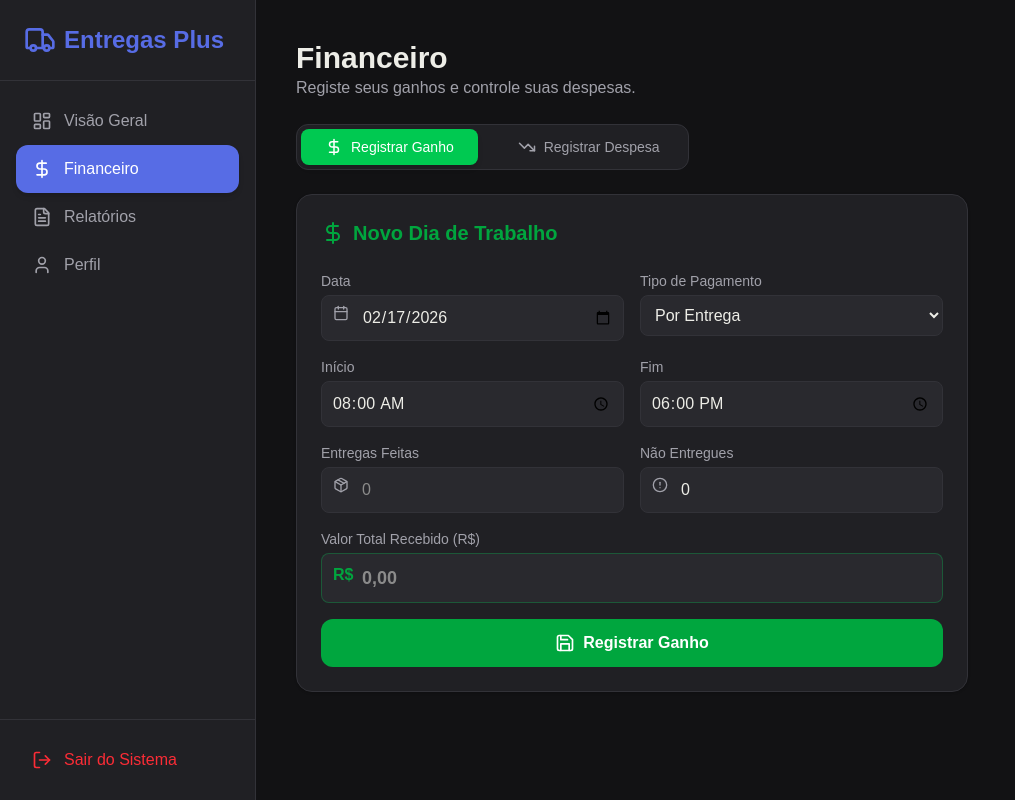
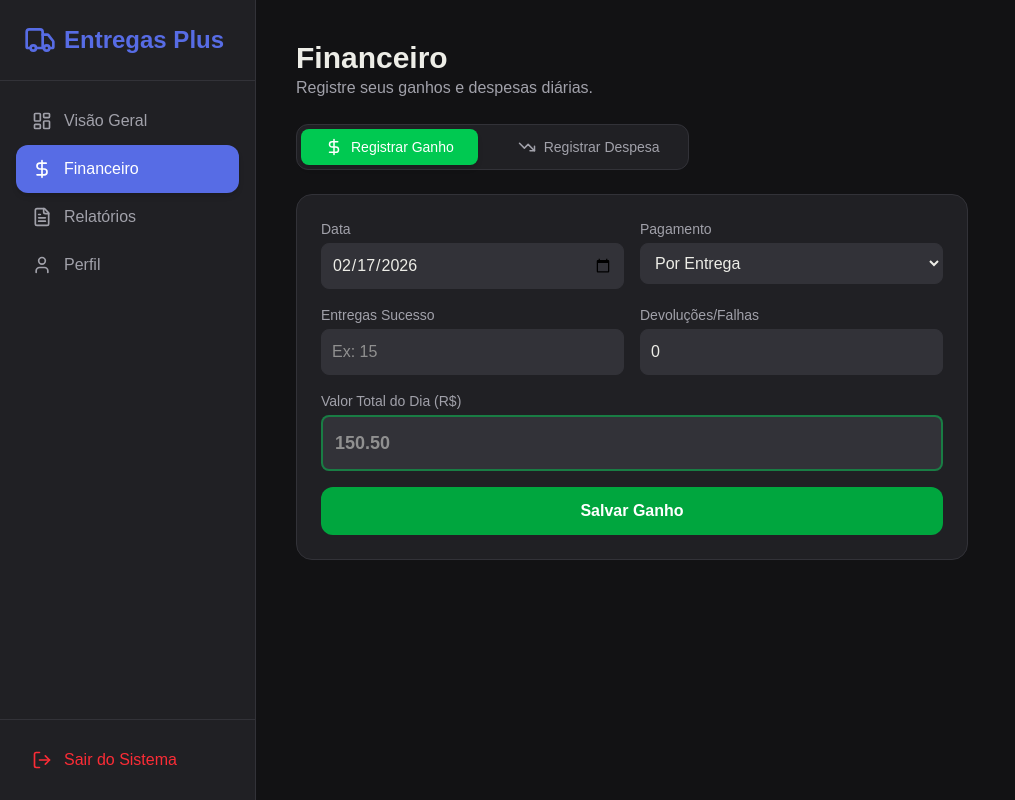
Before and after one commit to luisdrade/EntregasPlus, a React (Vite) app in the folder frontend-web/: page /financeiro in a window 1280 px wide. Shown: the whole page, without its empty margins (0-1015 px from the left). Built offline with nearby package versions, Linux system fonts and the light colour scheme; sample sign-in values are in the browser's storage.

Commit message:
Link: Linkando o FInanceiro (Back e Front)

```diff
--- a/frontend-web/src/app/pages/AuthPage.jsx
+++ b/frontend-web/src/app/pages/AuthPage.jsx
@@ -23,7 +23,7 @@ export function AuthPage() {
   //? ESTADO (FRONTEND): Controla o visual e os dados na tela
   const [isLogin, setIsLogin] = useState(location.pathname === "/login");
   const [showPassword, setShowPassword] = useState(false);
-  const [isLoading, setisLoading] = useState(false); //Tela mostrando carregando...
+  const [isLoading, setIsLoading] = useState(false); //Tela mostrando carregando...
 
   const [formData, setFormData] = useState({
     name: "",
--- a/frontend-web/src/app/pages/Financeiro.jsx
+++ b/frontend-web/src/app/pages/Financeiro.jsx
@@ -17,21 +17,21 @@ export function Financeiro() {
   const [activeTab, setActiveTab] = useState("ganho");
   const [loading, setLoading] = useState(false);
 
-  const [ganhoForm, setGanhoform] = useState({
+  const [ganhoForm, setGanhoForm] = useState({
     data: new Date().toISOString().split("T")[0],
     hora_inicio: "08:00",
     hora_fim: "18:00",
-    quantidade_entregues: "",
-    quantidade_nao_entregues: "0",
-    valor: "",
-    tipo_pagamento: "por_entrega", // ou 'diaria', 'fixo'
+    quantidade_entregues:"",
+    quantidade_nao_entregues:"0",
+    valor:"",
+    tipo_pagamento:"por_entrega", // ou 'diaria', 'fixo'
   });
 
-  const[despesaForm, setDespesaForm] = useState({
-    data: new Date().toISOString().split('T')[0],
-    tipo_despesa: 'combustivel',
-    descricao: '',
-    valor: ''
+  const [despesaForm, setDespesaForm] = useState({
+    data: new Date().toISOString().split("T")[0],
+    tipo_despesa: "combustivel",
+    descricao: "",
+    valor: "",
   });
 
   // Enviar Ganho (Trabalho)
@@ -40,12 +40,14 @@ export function Financeiro() {
     setLoading(true);
     try {
       // Ajuste o endpoint conforme o teu backend (ex: /registro-trabalho/)
-      await api.post('/registro/api/registro-trabalho/', ganhoForm);
-      alert('Dia de trabalho registrado com sucesso! 🚀');
-      setGanhoForm({ ...ganhoForm, valor: '', quantidade_entregues: '' }); // Limpa campos principais
+      await api.post("financeiro/trabalho/", ganhoForm);
+      alert("Dia de trabalho registrado com sucesso! 🚀");
+
+      //Limpa os campos
+      setGanhoForm({ ...ganhoForm, valor:"", quantidade_entregues:"", quantidade_nao_entregues:"" }); // Limpa campos principais
     } catch (error) {
       console.error(error);
-      alert('Erro ao registrar ganho. Verifique os dados.');
+      alert("Erro ao registrar ganho. Verifique os dados.");
     } finally {
       setLoading(false);
     }
@@ -56,12 +58,14 @@ export function Financeiro() {
     e.preventDefault();
     setLoading(true);
     try {
-      await api.post('/registro/api/registro-despesa/', despesaForm);
-      alert('Despesa registrada com sucesso! 💸');
-      setDespesaForm({ ...despesaForm, valor: '', descricao: '' });
+      await api.post("/financeiro/despesa/", despesaForm);
+      alert("Despesa registrada com sucesso! 💸");
+
+      // Limpa os campos
+      setDespesaForm({ ...despesaForm, valor: "", descricao: "" });
     } catch (error) {
       console.error(error);
-      alert('Erro ao registrar despesa.');
+      alert("Erro ao registrar despesa.");
     } finally {
       setLoading(false);
     }
@@ -69,237 +73,230 @@ export function Financeiro() {
 
   return (
     <div className="space-y-6">
-      <div className="flex flex-col md:flex-row justify-between items-start md:items-center gap-4">
       <div>
         <h1 className="text-3xl font-bold text-foreground">Financeiro</h1>
-          <p className="text-muted-foreground">Registe seus ganhos e controle suas despesas.</p>
-        </div>
+        <p className="text-muted-foreground">
+          Registre seus ganhos e despesas diárias.
+        </p>
       </div>
 
-      {/* TABS DE SELEÇÃO */}
+      {/* Botões de Seleção */}
       <div className="flex gap-4 p-1 bg-card border border-border rounded-xl w-full md:w-fit">
         <button
-          onClick={() => setActiveTab('ganho')}
+          onClick={() => setActiveTab("ganho")}
           className={`flex-1 md:flex-none px-6 py-2 rounded-lg text-sm font-medium transition-all flex items-center justify-center gap-2 ${
-            activeTab === 'ganho'
-              ? 'bg-green-500 text-white shadow-md'
-              : 'text-muted-foreground hover:bg-accent'
+            activeTab === "ganho"
+              ? "bg-green-500 text-white shadow-md"
+              : "text-muted-foreground hover:bg-accent"
           }`}
         >
           <DollarSign size={18} /> Registrar Ganho
         </button>
         <button
-          onClick={() => setActiveTab('despesa')}
+          onClick={() => setActiveTab("despesa")}
           className={`flex-1 md:flex-none px-6 py-2 rounded-lg text-sm font-medium transition-all flex items-center justify-center gap-2 ${
-            activeTab === 'despesa'
-              ? 'bg-red-500 text-white shadow-md'
-              : 'text-muted-foreground hover:bg-accent'
+            activeTab === "despesa"
+              ? "bg-red-500 text-white shadow-md"
+              : "text-muted-foreground hover:bg-accent"
           }`}
         >
           <TrendingDown size={18} /> Registrar Despesa
         </button>
       </div>
 
-      {/* FORMULÁRIO DE GANHO */}
-      {activeTab === 'ganho' && (
+      {/* FORMULÁRIO DE GANHOS */}
+      {activeTab === "ganho" && (
         <motion.div
-          initial={{ opacity: 0, y: 20 }}
+          initial={{ opacity: 0, y: 10 }}
           animate={{ opacity: 1, y: 0 }}
-          className="bg-card border border-border rounded-2xl p-6 shadow-sm max-w-2xl"
+          className="bg-card border border-border rounded-2xl p-6 max-w-2xl"
         >
-          <h2 className="text-xl font-bold mb-6 flex items-center gap-2 text-green-600">
-            <DollarSign /> Novo Dia de Trabalho
-          </h2>
-
           <form onSubmit={handleGanhoSubmit} className="space-y-4">
-            <div className="grid grid-cols-1 md:grid-cols-2 gap-4">
+            <div className="grid grid-cols-2 gap-4">
               <div>
-                <label className="text-sm font-medium text-muted-foreground mb-1 block">Data</label>
-                <div className="relative">
-                  <Calendar className="absolute left-3 top-2.5 text-muted-foreground w-4 h-4" />
+                <label className="text-sm text-muted-foreground mb-1 block">
+                  Data
+                </label>
                 <input
                   type="date"
                   required
-                    className="w-full bg-input/50 border border-input rounded-lg pl-10 p-2.5 text-foreground focus:ring-2 focus:ring-green-500/20 outline-none"
+                  className="w-full bg-input border border-border rounded-lg p-2.5 outline-none"
                   value={ganhoForm.data}
-                    onChange={e => setGanhoForm({...ganhoForm, data: e.target.value})}
+                  onChange={(e) =>
+                    setGanhoForm({ ...ganhoForm, data: e.target.value })
+                  }
                 />
               </div>
-              </div>
               <div>
-                <label className="text-sm font-medium text-muted-foreground mb-1 block">Tipo de Pagamento</label>
+                <label className="text-sm text-muted-foreground mb-1 block">
+                  Pagamento
+                </label>
                 <select
-                  className="w-full bg-input/50 border border-input rounded-lg p-2.5 text-foreground outline-none"
+                  className="w-full bg-input border border-border rounded-lg p-2.5 outline-none"
                   value={ganhoForm.tipo_pagamento}
-                  onChange={e => setGanhoForm({...ganhoForm, tipo_pagamento: e.target.value})}
+                  onChange={(e) =>
+                    setGanhoForm({
+                      ...ganhoForm,
+                      tipo_pagamento: e.target.value,
+                    })
+                  }
                 >
                   <option value="por_entrega">Por Entrega</option>
                   <option value="diaria">Diária Fixa</option>
-                  <option value="por_hora">Por Hora</option>
                 </select>
               </div>
             </div>
 
             <div className="grid grid-cols-2 gap-4">
               <div>
-                <label className="text-sm font-medium text-muted-foreground mb-1 block">Início</label>
+                <label className="text-sm text-muted-foreground mb-1 block">
+                  Entregas Sucesso
+                </label>
                 <input
-                  type="time"
+                  type="number"
                   required
-                  className="w-full bg-input/50 border border-input rounded-lg p-2.5 text-foreground outline-none"
-                  value={ganhoForm.hora_inicio}
-                  onChange={e => setGanhoForm({...ganhoForm, hora_inicio: e.target.value})}
+                  placeholder="Ex: 15"
+                  className="w-full bg-input border border-border rounded-lg p-2.5 outline-none"
+                  value={ganhoForm.quantidade_entregues}
+                  onChange={(e) =>
+                    setGanhoForm({
+                      ...ganhoForm,
+                      quantidade_entregues: e.target.value,
+                    })
+                  }
                 />
               </div>
               <div>
-                <label className="text-sm font-medium text-muted-foreground mb-1 block">Fim</label>
+                <label className="text-sm text-muted-foreground mb-1 block">
+                  Devoluções/Falhas
+                </label>
                 <input
-                  type="time"
+                  type="number"
                   required
-                  className="w-full bg-input/50 border border-input rounded-lg p-2.5 text-foreground outline-none"
-                  value={ganhoForm.hora_fim}
-                  onChange={e => setGanhoForm({...ganhoForm, hora_fim: e.target.value})}
+                  placeholder="Ex: 0"
+                  className="w-full bg-input border border-border rounded-lg p-2.5 outline-none"
+                  value={ganhoForm.quantidade_nao_entregues}
+                  onChange={(e) =>
+                    setGanhoForm({
+                      ...ganhoForm,
+                      quantidade_nao_entregues: e.target.value,
+                    })
+                  }
                 />
               </div>
             </div>
 
-            <div className="grid grid-cols-2 gap-4">
             <div>
-                <label className="text-sm font-medium text-muted-foreground mb-1 block">Entregas Feitas</label>
-                <div className="relative">
-                  <Package className="absolute left-3 top-2.5 text-muted-foreground w-4 h-4" />
-                  <input
-                    type="number"
-                    placeholder="0"
-                    required
-                    className="w-full bg-input/50 border border-input rounded-lg pl-10 p-2.5 text-foreground outline-none"
-                    value={ganhoForm.quantidade_entregues}
-                    onChange={e => setGanhoForm({...ganhoForm, quantidade_entregues: e.target.value})}
-                  />
-                </div>
-              </div>
-              <div>
-                <label className="text-sm font-medium text-muted-foreground mb-1 block">Não Entregues</label>
-                <div className="relative">
-                  <AlertCircle className="absolute left-3 top-2.5 text-muted-foreground w-4 h-4" />
-                  <input
-                    type="number"
-                    placeholder="0"
-                    className="w-full bg-input/50 border border-input rounded-lg pl-10 p-2.5 text-foreground outline-none"
-                    value={ganhoForm.quantidade_nao_entregues}
-                    onChange={e => setGanhoForm({...ganhoForm, quantidade_nao_entregues: e.target.value})}
-                  />
-                </div>
-              </div>
-            </div>
-
-            <div>
-              <label className="text-sm font-medium text-muted-foreground mb-1 block">Valor Total Recebido (R$)</label>
-              <div className="relative">
-                <span className="absolute left-3 top-2.5 text-green-600 font-bold">R$</span>
+              <label className="text-sm text-muted-foreground mb-1 block">
+                Valor Total do Dia (R$)
+              </label>
               <input
                 type="number"
                 step="0.01"
-                  placeholder="0,00"
                 required
-                  className="w-full bg-input/50 border border-green-500/30 rounded-lg pl-10 p-2.5 text-foreground font-bold text-lg focus:ring-2 focus:ring-green-500/20 outline-none"
+                placeholder="150.50"
+                className="w-full bg-input border-green-500/50 border-2 rounded-lg p-3 text-lg font-bold outline-none"
                 value={ganhoForm.valor}
-                  onChange={e => setGanhoForm({...ganhoForm, valor: e.target.value})}
+                onChange={(e) =>
+                  setGanhoForm({ ...ganhoForm, valor: e.target.value })
+                }
               />
-              </div>
             </div>
 
             <button
               type="submit"
               disabled={loading}
-              className="w-full bg-green-600 hover:bg-green-700 text-white font-bold py-3 rounded-xl transition-all flex items-center justify-center gap-2 mt-4"
+              className="w-full bg-green-600 hover:bg-green-700 text-white font-bold py-3 rounded-xl transition-all"
             >
-              {loading ? 'Salvando...' : <><Save size={20} /> Registrar Ganho</>}
+              {loading ? "Salvando..." : "Salvar Ganho"}
             </button>
           </form>
         </motion.div>
       )}
 
-      {/* FORMULÁRIO DE DESPESA */}
-      {activeTab === 'despesa' && (
+      {/* FORMULÁRIO DE DESPESAS */}
+      {activeTab === "despesa" && (
         <motion.div
-          initial={{ opacity: 0, y: 20 }}
+          initial={{ opacity: 0, y: 10 }}
           animate={{ opacity: 1, y: 0 }}
-          className="bg-card border border-border rounded-2xl p-6 shadow-sm max-w-2xl"
+          className="bg-card border border-border rounded-2xl p-6 max-w-2xl"
         >
-          <h2 className="text-xl font-bold mb-6 flex items-center gap-2 text-red-500">
-            <TrendingDown /> Nova Despesa
-          </h2>
-
           <form onSubmit={handleDespesaSubmit} className="space-y-4">
-            <div className="grid grid-cols-1 md:grid-cols-2 gap-4">
+            <div className="grid grid-cols-2 gap-4">
               <div>
-                <label className="text-sm font-medium text-muted-foreground mb-1 block">Data</label>
-                <div className="relative">
-                  <Calendar className="absolute left-3 top-2.5 text-muted-foreground w-4 h-4" />
+                <label className="text-sm text-muted-foreground mb-1 block">
+                  Data
+                </label>
                 <input
                   type="date"
                   required
-                    className="w-full bg-input/50 border border-input rounded-lg pl-10 p-2.5 text-foreground outline-none"
+                  className="w-full bg-input border border-border rounded-lg p-2.5 outline-none"
                   value={despesaForm.data}
-                    onChange={e => setDespesaForm({...despesaForm, data: e.target.value})}
+                  onChange={(e) =>
+                    setDespesaForm({ ...despesaForm, data: e.target.value })
+                  }
                 />
               </div>
-              </div>
               <div>
-                <label className="text-sm font-medium text-muted-foreground mb-1 block">Categoria</label>
+                <label className="text-sm text-muted-foreground mb-1 block">
+                  Categoria
+                </label>
                 <select
-                  className="w-full bg-input/50 border border-input rounded-lg p-2.5 text-foreground outline-none"
+                  className="w-full bg-input border border-border rounded-lg p-2.5 outline-none"
                   value={despesaForm.tipo_despesa}
-                  onChange={e => setDespesaForm({...despesaForm, tipo_despesa: e.target.value})}
+                  onChange={(e) =>
+                    setDespesaForm({
+                      ...despesaForm,
+                      tipo_despesa: e.target.value,
+                    })
+                  }
                 >
-                  <option value="combustivel">⛽ Combustível</option>
-                  <option value="alimentacao">🍔 Alimentação</option>
-                  <option value="manutencao">🔧 Manutenção</option>
-                  <option value="pedagio">🚧 Pedágio</option>
-                  <option value="seguro">🛡️ Seguro</option>
-                  <option value="outros">📝 Outros</option>
+                  <option value="combustivel">Combustível</option>
+                  <option value="alimentacao">Alimentação</option>
+                  <option value="manutencao">Manutenção</option>
+                  <option value="outros">Outros</option>
                 </select>
               </div>
             </div>
 
             <div>
-              <label className="text-sm font-medium text-muted-foreground mb-1 block">Descrição</label>
-              <div className="relative">
-                <FileText className="absolute left-3 top-2.5 text-muted-foreground w-4 h-4" />
+              <label className="text-sm text-muted-foreground mb-1 block">
+                Descrição (Opcional)
+              </label>
               <input
                 type="text"
-                  placeholder="Ex: Abastecimento Posto X"
-                  required
-                  className="w-full bg-input/50 border border-input rounded-lg pl-10 p-2.5 text-foreground outline-none"
+                placeholder="Ex: Abastecimento Posto BR"
+                className="w-full bg-input border border-border rounded-lg p-2.5 outline-none"
                 value={despesaForm.descricao}
-                  onChange={e => setDespesaForm({...despesaForm, descricao: e.target.value})}
+                onChange={(e) =>
+                  setDespesaForm({ ...despesaForm, descricao: e.target.value })
+                }
               />
-              </div>
             </div>
 
             <div>
-              <label className="text-sm font-medium text-muted-foreground mb-1 block">Valor da Despesa (R$)</label>
-              <div className="relative">
-                <span className="absolute left-3 top-2.5 text-red-500 font-bold">R$</span>
+              <label className="text-sm text-muted-foreground mb-1 block">
+                Valor da Despesa (R$)
+              </label>
               <input
                 type="number"
                 step="0.01"
-                  placeholder="0,00"
                 required
-                  className="w-full bg-input/50 border border-red-500/30 rounded-lg pl-10 p-2.5 text-foreground font-bold text-lg focus:ring-2 focus:ring-red-500/20 outline-none"
+                placeholder="50.00"
+                className="w-full bg-input border-red-500/50 border-2 rounded-lg p-3 text-lg font-bold outline-none"
                 value={despesaForm.valor}
-                  onChange={e => setDespesaForm({...despesaForm, valor: e.target.value})}
+                onChange={(e) =>
+                  setDespesaForm({ ...despesaForm, valor: e.target.value })
+                }
               />
-              </div>
             </div>
 
             <button
               type="submit"
               disabled={loading}
-              className="w-full bg-red-600 hover:bg-red-700 text-white font-bold py-3 rounded-xl transition-all flex items-center justify-center gap-2 mt-4"
+              className="w-full bg-red-600 hover:bg-red-700 text-white font-bold py-3 rounded-xl transition-all"
             >
-              {loading ? 'Salvando...' : <><Save size={20} /> Registrar Despesa</>}
+              {loading ? "Salvando..." : "Salvar Despesa"}
             </button>
           </form>
         </motion.div>
--- a/frontend-web/src/services/api.js
+++ b/frontend-web/src/services/api.js
@@ -4,4 +4,12 @@ const api = axios.create({
     baseURL: 'http://127.0.0.1:8000/api/'
 });
 
+api.interceptors.request.use((config) => {
+    const token = localStorage.getItem('token');
+    if (token) {
+        config.headers.Authorization = `Bearer ${token}`;
+    }
+    return config;
+})
+
 export default api;
```
Lines whose indentation alone changed are shown as unchanged.
